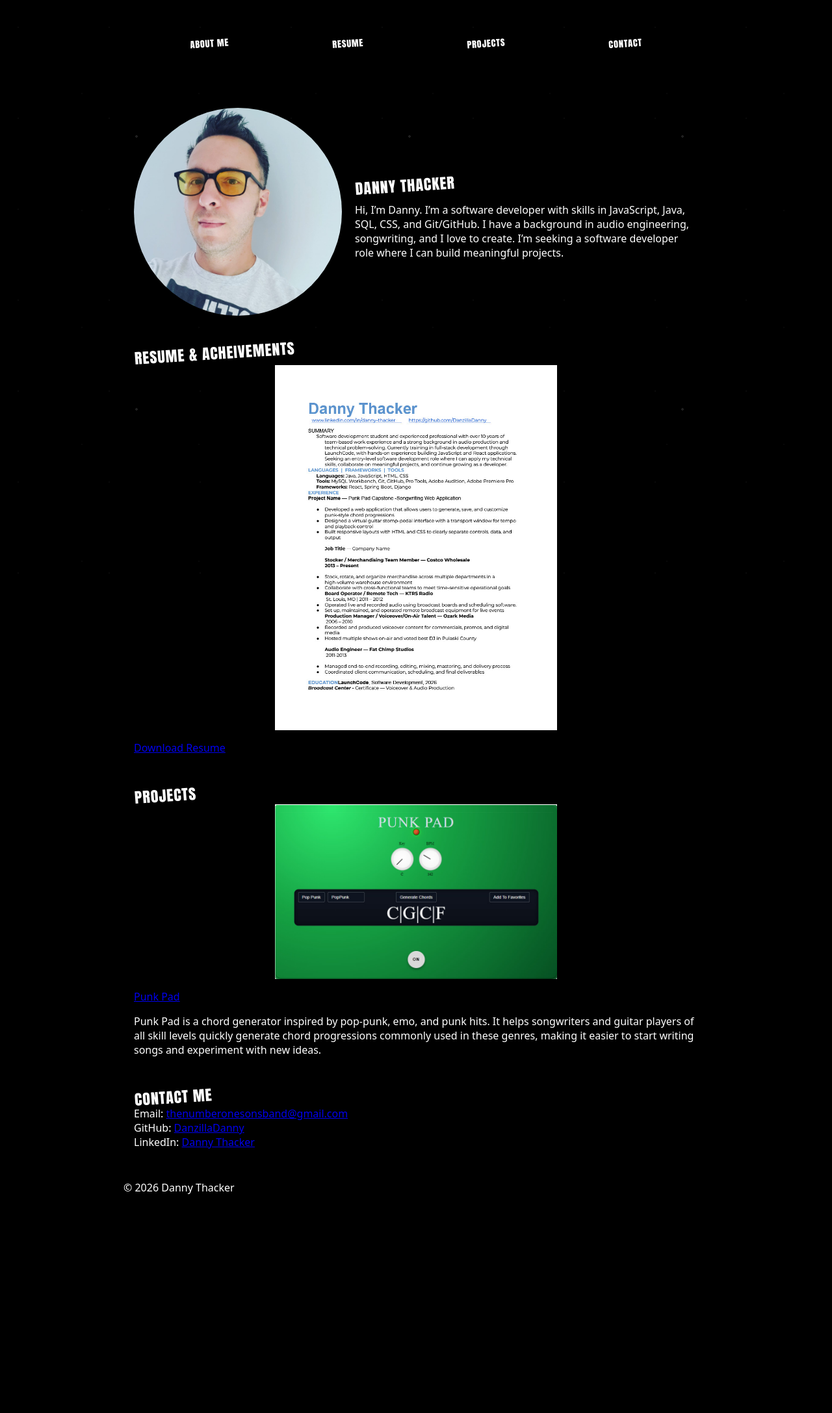
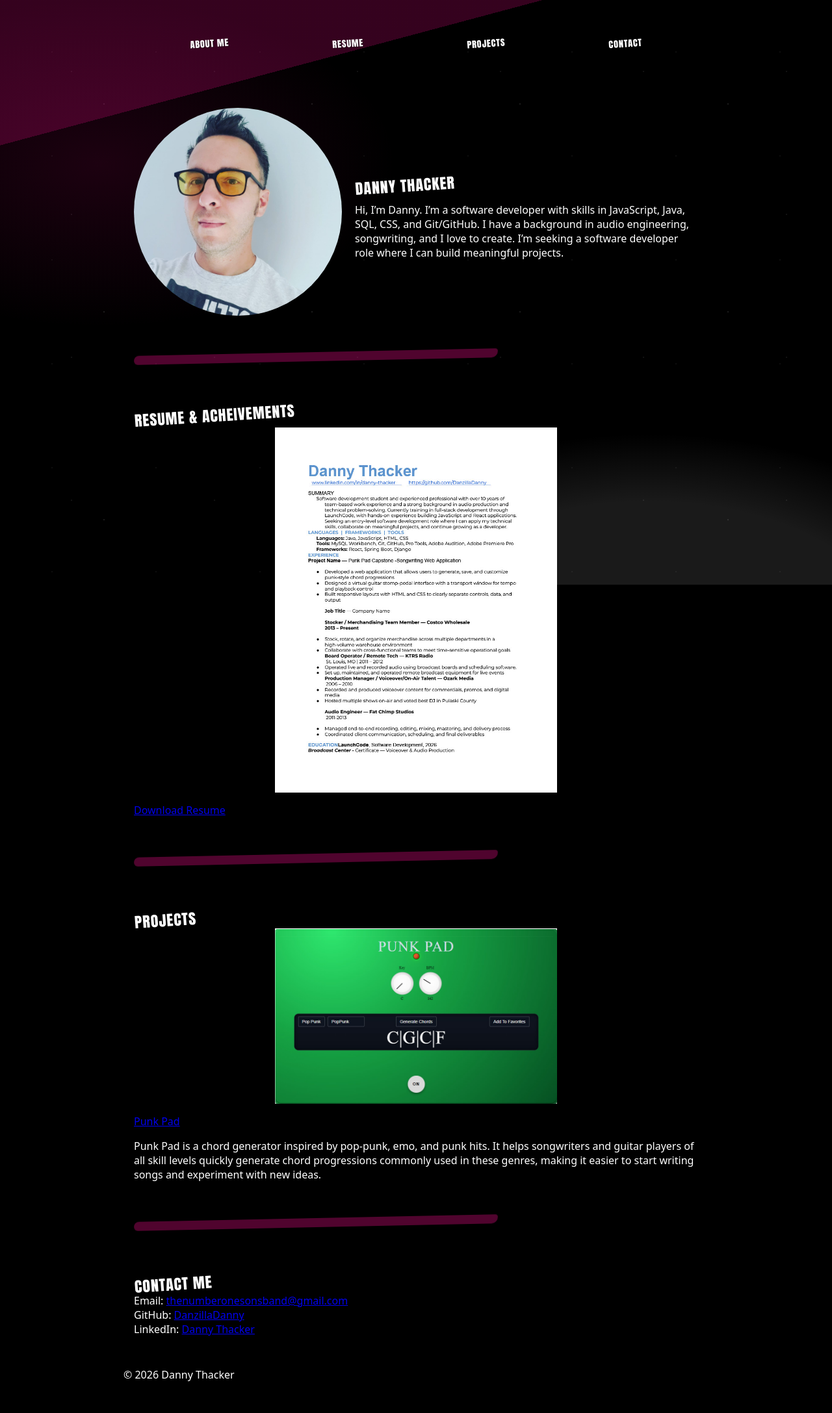
Before and after one commit to DanzillaDanny/DanzillaDanny.github.io, a Jekyll site: the page built from index.md, in a window 1280 px wide. Shown: the whole page at 65% size. Built offline with Jekyll 4.4.1, drawn with Linux system fonts in a browser that asks for light colours; before the commit the page ends 1887 px from its top, so only the background shows below that.

Commit message:
added styled transitions between sections

```diff
--- a/assets/index.css
+++ b/assets/index.css
@@ -2,6 +2,7 @@
     --main-bg-color: #000000;
     --main-text-color: #ffffff;
     --accent-color: #e40e83;
+    --accent-rgb: 205 8 117;
     --max: 900px;
 }
 
@@ -22,17 +23,35 @@ body::before {
   z-index: -1;
 
   background:
-
-    radial-gradient(circle at 20% 30%, rgba(255,255,255,0.04) 1px, transparent 1px),
-    radial-gradient(circle at 70% 80%, rgba(255,255,255,0.03) 1px, transparent 1px),
+      linear-gradient(
+      165deg,
+      rgb(var(--accent-rgb) / 0.26) 0%,
+      rgb(var(--accent-rgb) / 0.26) 18%,
+      transparent 18%
+    ),
+    radial-gradient(
+      900px 520px at 78% 110%,
+      rgb(255 255 255 / 0.10) 0%,
+      rgb(255 255 255 / 0.10) 42%,
+      transparent 62%
+    ),
+    radial-gradient(
+      760px 420px at 12% 28%,
+      rgb(var(--accent-rgb) / 0.14) 0%,
+      transparent 60%
+    ),
+    radial-gradient(circle, rgb(255 255 255 / 0.10) 1.4px, transparent 1.6px),
+    radial-gradient(circle, rgb(255 255 255 / 0.07) 1.1px, transparent 1.3px),
+    radial-gradient(circle, rgb(255 255 255 / 0.05) 0.9px, transparent 1.1px);
 
 
-    radial-gradient(circle, rgba(255,255,255,0.12) 2px, transparent 2px);
-
   background-size:
-    140px 140px,
-    180px 180px,
-    420px 420px;
+    cover,
+    cover,
+    cover,
+    320px 320px,
+    220px 220px,
+    160px 160px;
 }
 
 .nav a,
@@ -46,6 +65,33 @@ body::before {
   transform: scaleY(.92) rotate(-04deg);
   text-shadow: 1px 1px 0 rgba(0,0,0,0.6),
   -1px 0 0 rgba(255,255,255,0.04);
+}
+
+.section {
+  margin-top: 3.5rem;
+  padding-top: 2.5rem;
+  position: relative;
+}
+
+.section::before {
+  content: "";
+  position: absolute;
+  top: 0;
+  left: 0;
+
+  width: min(560px, 100%);
+  height: 14px;
+
+  background: var(--accent-color);
+  opacity: 0.35;
+
+  transform: rotate(-1.2deg);
+  border-radius: 8px 4px 10px 6px;
+  filter: blur(0.3px);
+}
+
+#about-me.section::before {
+  content: none;
 }
 
 .site-header{
```
